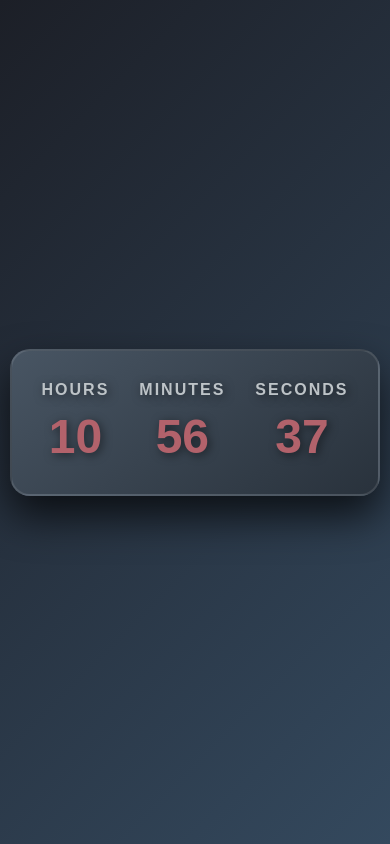
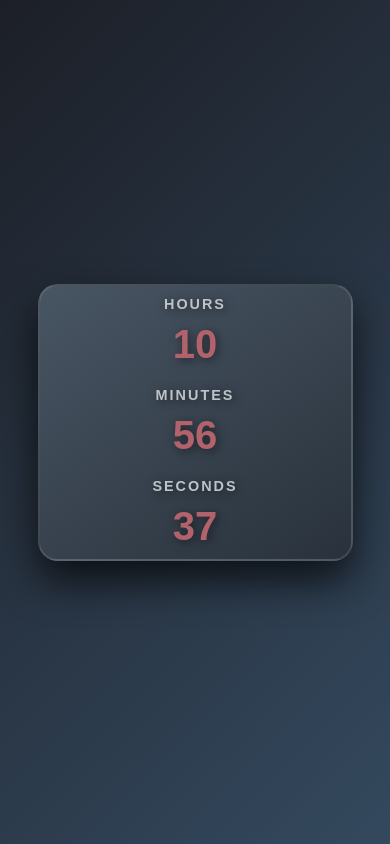
Before and after one commit to Adityatitu01/Digital-Clock, a plain HTML site: page index.html in a window 390 px wide. Drawn offline with Linux system fonts and the light colour scheme.

Commit message:
Responsiveness

```diff
--- a/style.css
+++ b/style.css
@@ -14,16 +14,18 @@ body {
   background: linear-gradient(135deg, #1c1f27, #34495e);
   font-family: 'Arial', sans-serif;
   color: #ecf0f1;
+  padding: 20px; /* Ensure padding on smaller screens */
 }
 
 /* Container styling */
 .clock-container {
   background: linear-gradient(145deg, #485563, #29323c);  /* Subtle dark gradient */
-  padding: 30px;
+  padding: 20px;
   border-radius: 20px;
   box-shadow: 0 20px 40px rgba(0, 0, 0, 0.7);  /* Deep shadow for elevated look */
   transition: transform 0.4s ease;
   border: 2px solid rgba(255, 255, 255, 0.1);  /* Soft border for definition */
+  max-width: 90%;  /* Ensure the container adapts to smaller screens */
 }
 
 .clock-container:hover {
@@ -87,7 +89,28 @@ body {
   }
 }
 
-/* Responsive design - adjust font sizes for smaller screens */
+/* Media Queries for Responsiveness */
+
+/* For tablet screens (up to 1024px) */
+@media (max-width: 1024px) {
+  .clock {
+      gap: 40px;
+  }
+
+  .name {
+      font-size: 1.2rem;
+  }
+
+  .value {
+      font-size: 4rem;
+  }
+
+  .clock-container {
+      padding: 15px;
+  }
+}
+
+/* For smaller screens like phones (up to 768px) */
 @media (max-width: 768px) {
   .clock {
       gap: 30px;
@@ -100,4 +123,29 @@ body {
   .value {
       font-size: 3rem;
   }
+
+  .clock-container {
+      padding: 10px;
+  }
 }
+
+/* For extra-small screens like very small mobile devices (up to 480px) */
+@media (max-width: 480px) {
+  .clock {
+      flex-direction: column; /* Stack hours, minutes, and seconds vertically */
+      gap: 20px;
+  }
+
+  .name {
+      font-size: 0.9rem;
+  }
+
+  .value {
+      font-size: 2.5rem;
+  }
+
+  .clock-container {
+      padding: 10px;
+      width: 100%;
+  }
+}
```
